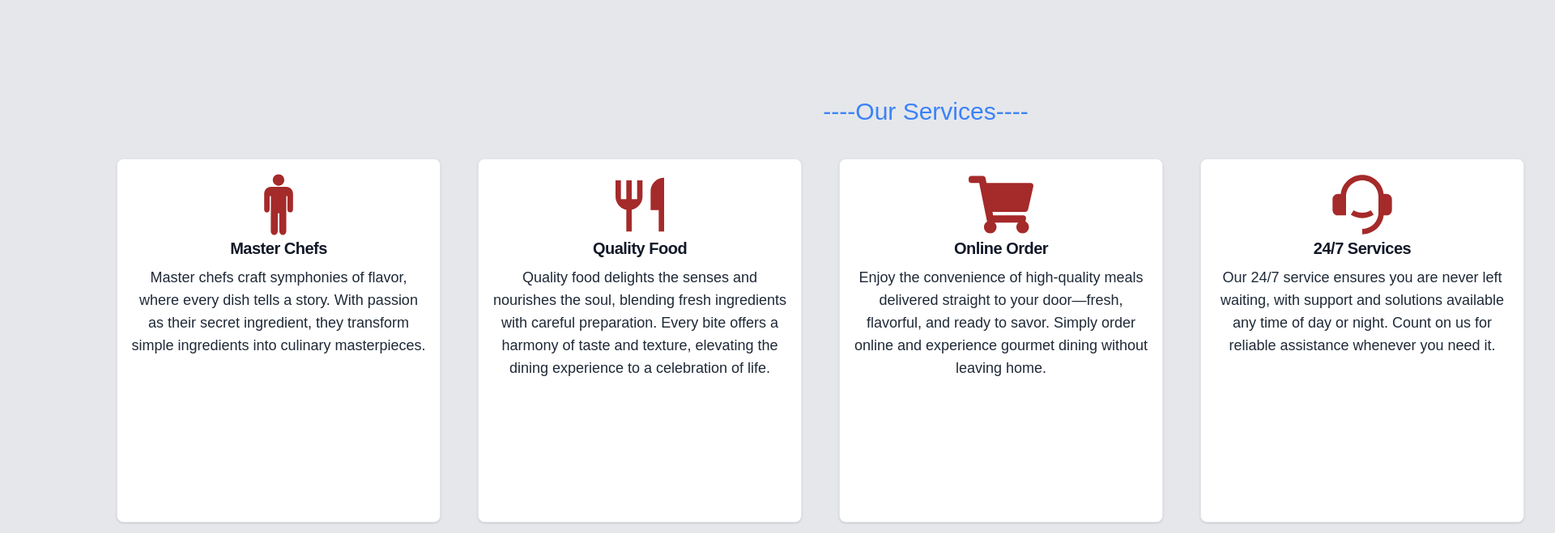
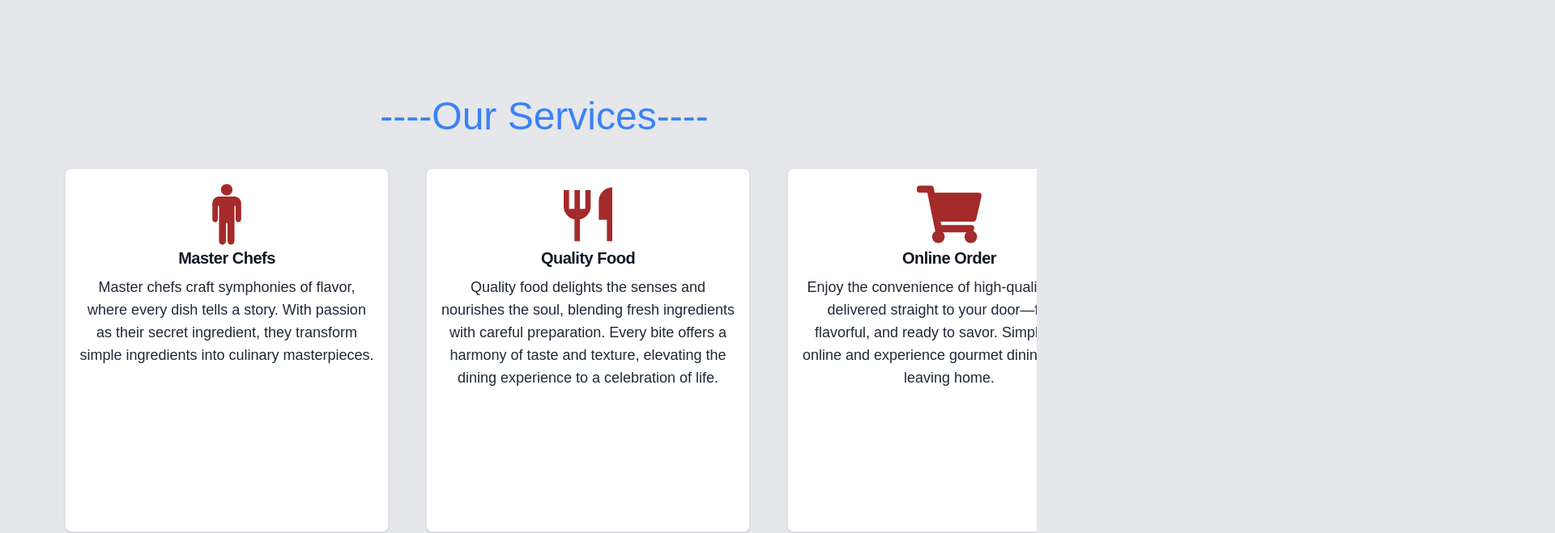
Before and after one commit to shahbaz818/restaurantinnextjs, a Next.js app: page /Service in a window 1280 px wide. Shown: the part 240-899 px from the top of the page at 81% size, 1920 px wide, since content can reach past the window. Built offline with nearby package versions, Linux system fonts and the light colour scheme.

Commit message:
changes in service page

```diff
--- a/src/components/Services.jsx
+++ b/src/components/Services.jsx
@@ -17,8 +17,8 @@
                 <meta name="viewport" content="viewport-fit=cover" />
             </Head>
             <div className="">
-            <div className="h-screen w-[300px] items-center overflow-hidden md:w-[1800px] mt-[250px] md:ml-32 ">
-                <h1 className=" md:ml-[230px] text-center text-3xl text-blue-500">----Our Services----</h1>
+            <div className="h-screen w-[300px] items-center overflow-hidden md:w-auto md:overflow-hidden mt-[250px] md:ml-16 ">
+                <h1 className=" text-center text-5xl text-blue-500">----Our Services----</h1>
                 <div className="grid grid-cols-2 md:grid-cols-4 w-[1800px] mx-auto mt-10 gap-4 px-4">
                     <div className="h-[450px] w-[300px] md:w-[400px] p-4 bg-white border border-gray-200 hover:bg-pink-400 rounded-lg shadow dark:bg-gray-800 dark:border-gray-700">
                         <IoIosMan style={{ color: 'brown', fontSize: '24px' }} className="h-20 w-20 mx-auto" />
```
